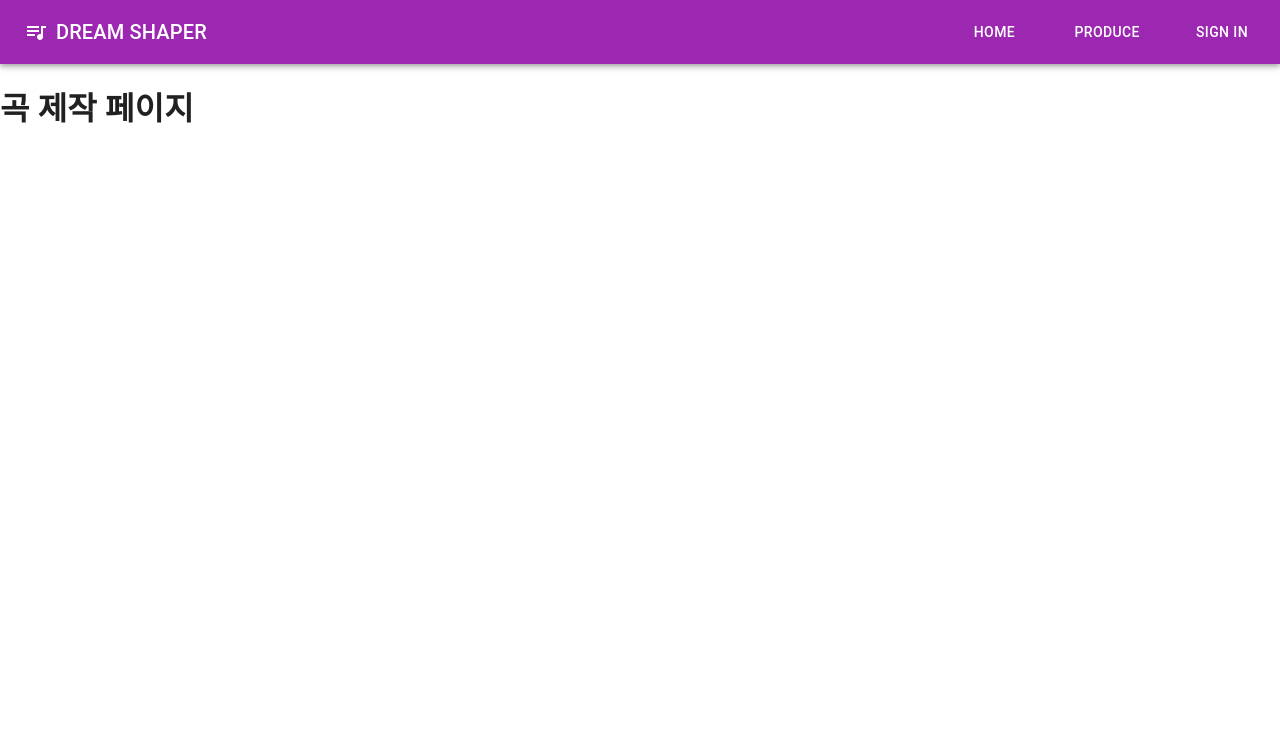
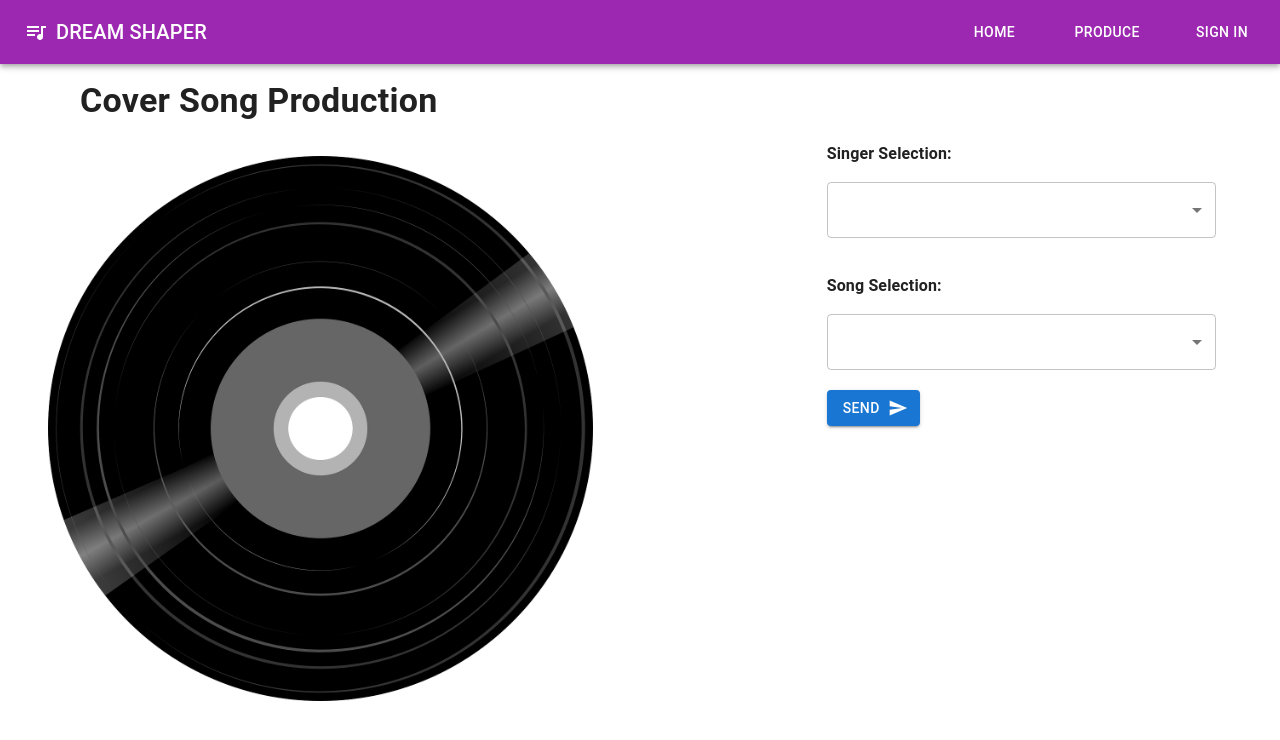
Before and after one commit to 20230904-mtvs-September-9team/front-end, a React (Create React App) app: page /produce in a window 1280 px wide. Shown: the top 740 px of the page. Built offline with nearby package versions, Linux system fonts and the light colour scheme.

Commit message:
커버곡 페이지 구현

```diff
--- a/src/pages/Produce.js
+++ b/src/pages/Produce.js
@@ -1,13 +1,142 @@
+import React, { useState } from "react";
 import CustomAppBar from "../components/CustomAppbar";
+import record from "../images/record.jpg";
+import Typography from "@mui/material/Typography";
+import Container from "@mui/material/Container";
+import Grid from "@mui/material/Grid"; // 수정: Unstable_Grid2를 Grid로 변경
+import Select from "@mui/material/Select";
+import MenuItem from "@mui/material/MenuItem";
+import Button from "@mui/material/Button";
+import SendIcon from "@mui/icons-material/Send";
+
+import "./produce.css";
 
 function Produce() {
+  const [selectedSinger, setSelectedSinger] = useState("");
+  const [selectedSong, setSelectedSong] = useState("");
+  const [rotation, setRotation] = useState(0);
 
-    return (
-        <div>
-            <CustomAppBar />
-            <h1>곡 제작 페이지</h1>
-        </div>
-    );
+  const handleSingerChange = (event) => {
+    setSelectedSinger(event.target.value);
+  };
+
+  const handleSongChange = (event) => {
+    setSelectedSong(event.target.value);
+  };
+
+  const handleSubmit = async () => {
+    // 선택된 가수와 노래 정보를 이용하여 원하는 작업을 수행
+    console.log("가수:", selectedSinger);
+    console.log("노래:", selectedSong);
+
+    // 필수 입력값을 확인하고 누락된 경우 사용자에게 알림
+    if (!selectedSinger || !selectedSong) {
+      alert("Please select a singer and a song.");
+      return; // 누락된 입력값이 있으면 함수를 종료
+    }
+
+    // 이미지를 3600도 회전
+    setRotation(rotation + 3600);
+
+    // JSON 데이터를 생성
+    const data = {
+      singer: selectedSinger,
+      song: selectedSong,
+    };
+
+    // 서버 URL을 지정
+    const serverUrl = "https://example.com/api"; // 실제 서버 URL로 대체
+
+    try {
+      const response = await fetch(serverUrl, {
+        method: "POST",
+        headers: {
+          "Content-Type": "application/json",
+        },
+        body: JSON.stringify(data),
+      });
+
+      if (!response.ok) {
+        throw new Error("POST 요청 실패");
+      }
+
+      const responseData = await response.json();
+      // 서버 응답 처리
+      console.log("서버 응답:", responseData);
+      setTimeout(() => {
+        alert("Submission has been completed.");
+      }, 5000); // 5초 뒤에 알림 창
+    } catch (error) {
+      console.error("오류 발생:", error);
+      setTimeout(() => {
+        alert("An error has occurred.");
+      }, 5000); // 5초 뒤에 알림 창
+    }
+  };
+
+  const imageStyle = {
+    width: "70%", // 이미지를 컨테이너에 맞게 크기 조정
+    marginTop: 30,
+    transform: `rotate(${rotation}deg)`,
+    transition: "transform 5s ease-in-out",
+  };
+
+  return (
+    <div>
+      <CustomAppBar />
+      <Container>
+        <Typography
+          variant="h4"
+          component="h2"
+          marginTop={2}
+          marginLeft={2}
+          style={{ fontWeight: "bold", marginBottom: "20px" }}
+        >
+          Cover Song Production
+        </Typography>
+        <Grid container spacing={2}>
+          {/* 화면 폭에 따라 Grid의 xs 설정을 변경 */}
+          <Grid xs={12} md={8}>
+            <img src={record} alt="음반이미지" style={imageStyle} />
+          </Grid>
+          <Grid xs={12} md={4}>
+            <div>
+              <p><strong>Singer Selection:</strong></p>
+              <Select
+                value={selectedSinger}
+                onChange={handleSingerChange}
+                style={{ width: "100%", marginBottom: "20px" }}
+              >
+                <MenuItem value="singer1">singer1</MenuItem>
+                <MenuItem value="singer2">singer2</MenuItem>
+                <MenuItem value="singer3">singer3</MenuItem>
+              </Select>
+            </div>
+            <div>
+              <p><strong>Song Selection:</strong></p>
+              <Select
+                value={selectedSong}
+                onChange={handleSongChange}
+                style={{ width: "100%", marginBottom: "20px" }}
+              >
+                <MenuItem value="song1">song1</MenuItem>
+                <MenuItem value="song2">song2</MenuItem>
+                <MenuItem value="song3">song3</MenuItem>
+              </Select>
+            </div>
+            <Button
+              variant="contained"
+              color="primary"
+              onClick={handleSubmit}
+              endIcon={<SendIcon />}
+            >
+              Send
+            </Button>
+          </Grid>
+        </Grid>
+      </Container>
+    </div>
+  );
 }
 
 export default Produce;
--- a/src/pages/SignIn.js
+++ b/src/pages/SignIn.js
@@ -131,7 +131,7 @@ export default function SignIn() {
     fontSize: '18px', // 텍스트 크기 설정
     padding: '30px' // 내부 여백 설정
   }}
-  color="secondary"
+  color="inherit"
 >
 
 </Button>
--- /dev/null
+++ b/src/pages/produce.css
@@ -0,0 +1,4 @@
+/* styles.css (또는 원하는 CSS 파일) */
+.rotate-animation {
+    transition: transform 0.5s ease-in-out; /* 회전 애니메이션 지속 시간과 이징 함수 설정 */
+  }
```
Also changed, not shown: src/images/record.jpg (added).
